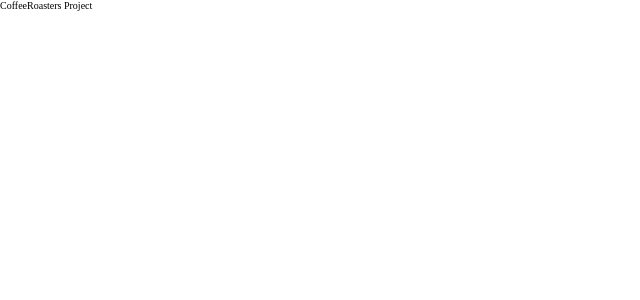
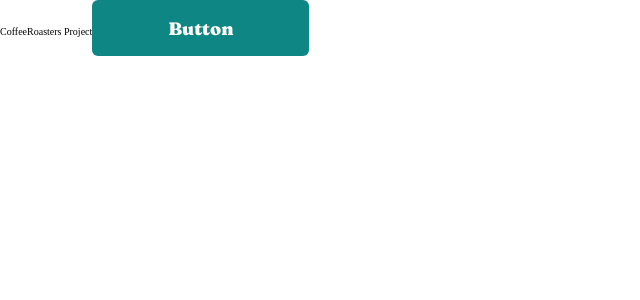
Before and after one commit to VladimirVolvakov/coffeeroasters-react-app, a React (Create React App) app: page / in a window 1280 px wide. Shown: the top 300 px of the page, without its empty margins (0-640 px from the left). Built offline with nearby package versions, Linux system fonts and the light colour scheme; the HTML template or start-up script is replaced by a standard one.

Commit message:
style: add styles & markup for Button component

```diff
--- a/src/App.js
+++ b/src/App.js
@@ -1,7 +1,11 @@
+import Button from "./components/Button";
+
 function App() {
   return (
     <div>
       CoffeeRoasters Project
+
+      <Button>Button</Button>
     </div>
   );
 }
--- /dev/null
+++ b/src/components/Button.jsx
@@ -0,0 +1,13 @@
+import styles from "./Button.module.css";
+
+const Button = ({ children, isDisabled }) => {
+  return (
+    <button
+      className={styles.btn}
+    >
+      {children}
+    </button>
+  );
+};
+
+export default Button;
--- /dev/null
+++ b/src/components/Button.module.css
@@ -0,0 +1,25 @@
+.btn {
+  display: inline-block;
+  width: 21.7rem;
+  padding: 1.55rem 0;
+  border: none;
+  border-radius: 0.6rem;
+  background-color: var(--color-cyan-dark);
+  font-family: var(--font-heading);
+  color: var(--color-cream);
+  font-size: 1.8rem;
+  line-height: 2.5rem;
+  font-weight: 900;
+  font-style: normal;
+  text-align: center;
+  cursor: pointer;
+  transition: all 0.3s;
+}
+
+.btn:hover {
+  background-color: var(--color-cyan-light);
+}
+
+.btn-disabled {
+  background-color: var(--color-disabled);
+}
```
